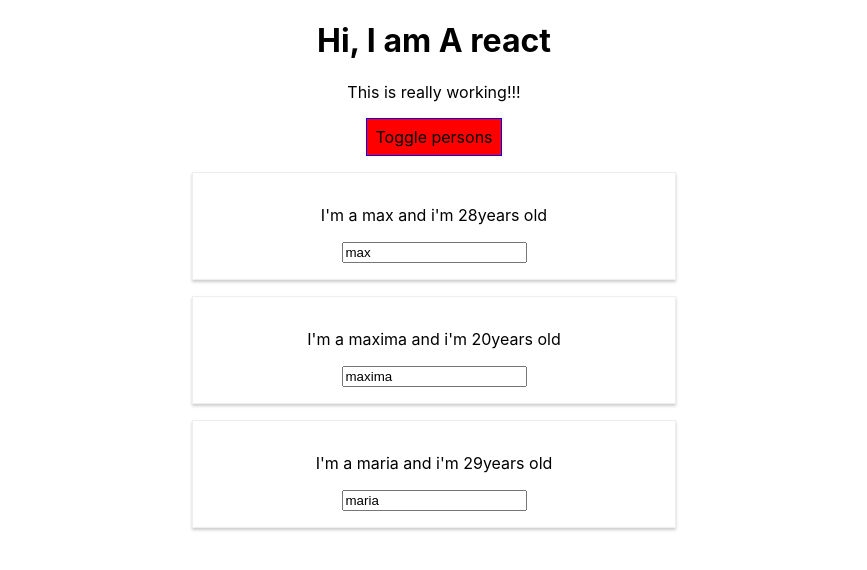
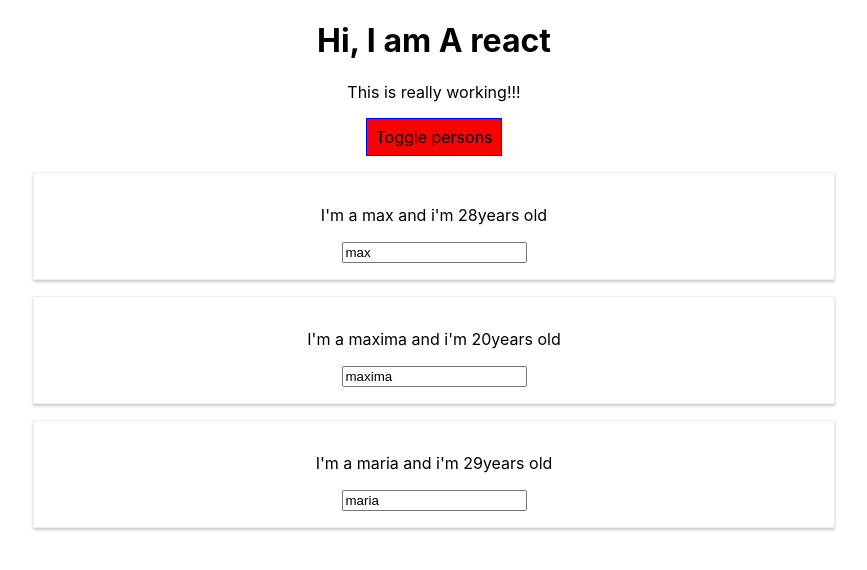
Before and after one commit to Apelumi/reactApp, a React (Create React App) app: page / in a window 1280 px wide. Both pictures are taken after a click on the button "Toggle persons". Shown: the top 570 px of the page, without its empty margins (206-1073 px from the left). Built offline with nearby package versions, Linux system fonts and the light colour scheme.

Commit message:
styledcomponents

```diff
--- a/src/App.js
+++ b/src/App.js
@@ -1,6 +1,5 @@
 import React, { Component } from 'react';
 import './App.css';
-import Radium, {StyleRoot} from 'radium';
 import Person from './Person/Person';
 
 class App extends Component {
@@ -92,7 +91,6 @@
     }
 
     return (
-      <StyleRoot>
       <div className="App">
         <h1>Hi, I am A react</h1>
         <p className={classes.join(" ")}>This is really working!!!</p>
@@ -100,7 +98,7 @@
         style={styles}>Toggle persons</button>
         {myperson}
       </div>
-      </StyleRoot>
+
     );
     /**properties means the atrributes we had to the function component
     return React.CreateElement('div',
@@ -108,4 +106,4 @@
   }
 }
 
-export default Radium(App);
+export default App;
--- a/src/Person/Person.js
+++ b/src/Person/Person.js
@@ -1,21 +1,36 @@
 import React from "react";
-import Radium from "radium";
-import "./Person.css"
+import "./Person.css";
+import styled from 'styled-components';
+
+const StyleDiv = styled.div`
+width: 60%;
+        margin: 16px auto;
+        border: 1px solid #eee;
+        box-shadow: 0px 2px 3px #ccc;
+        padding: 16px;
+        text-align: center;
+
+        '@media (min-width:500px)': {
+            width: '450px'
+        }`
 
 const person = (props) => {
-    const styles = {
+    /**const styles = {
         '@media (min-width:500px)': {
             width: '450px'
         }
     };
+    */
     return (
-        <div className="Person" style={styles}>
+        //<div className="Person" style={styles}>
+        <StyleDiv>
             <p onClick={props.click}>I'm a {props.name} and i'm {props.age}years old</p>
             <p>{props.children}</p>
             {/** this is two way binding */}
             <input type="text" onChange={props.changed} value={props.name}/>
-        </div>
+        </StyleDiv>
+        //</div>
     )
 }
 
-export default Radium(person);
+export default person;
```
Lines whose indentation alone changed are shown as unchanged.
